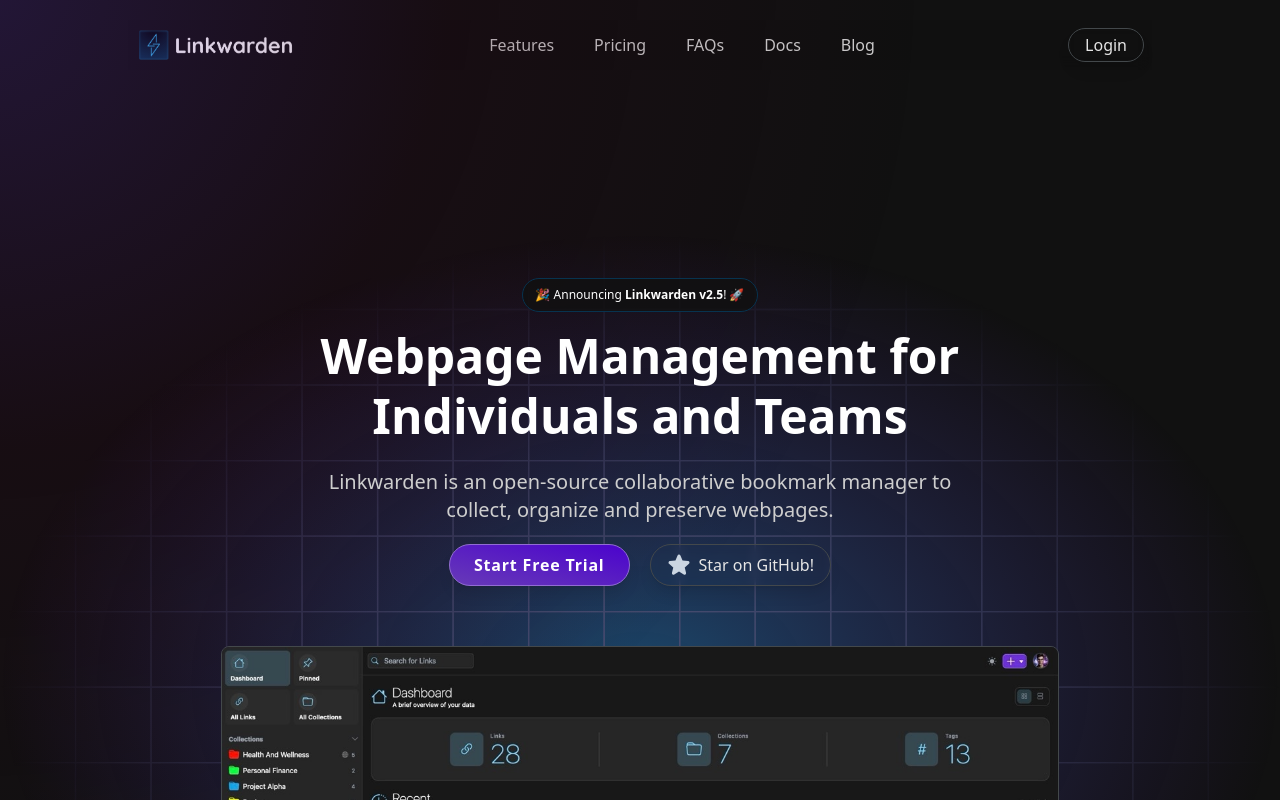
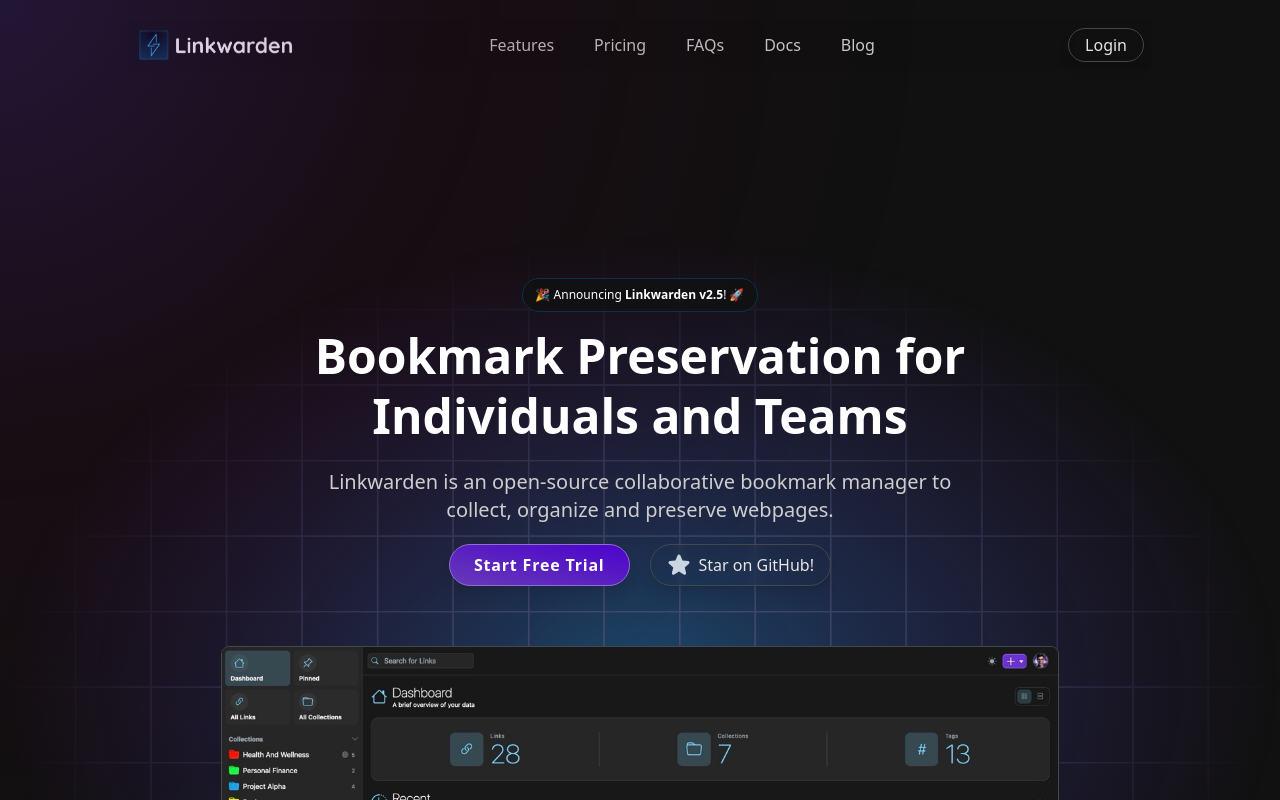
Before and after one commit to linkwarden/website, a Next.js app: page /website/ in a window 1280 px wide. Shown: the top 800 px of the page. Built offline with nearby package versions, Linux system fonts and the light colour scheme.

Commit message:
change headline

```diff
--- a/components/Homepage/Showcase.tsx
+++ b/components/Homepage/Showcase.tsx
@@ -29,7 +29,7 @@
         </div>
         <div className="py-2">
           <p className="lg:text-5xl sm:text-5xl text-2xl text-center font-bold relative z-10 mb-3">
-            Webpage Management for
+            Bookmark Preservation for
           </p>
           <p className="lg:text-5xl sm:text-5xl text-2xl text-center font-bold relative z-10">
             Individuals and Teams
```
